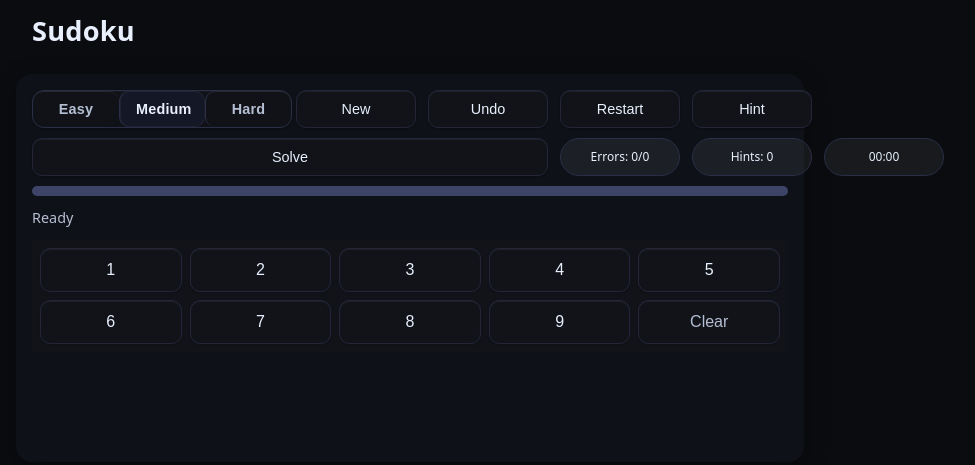
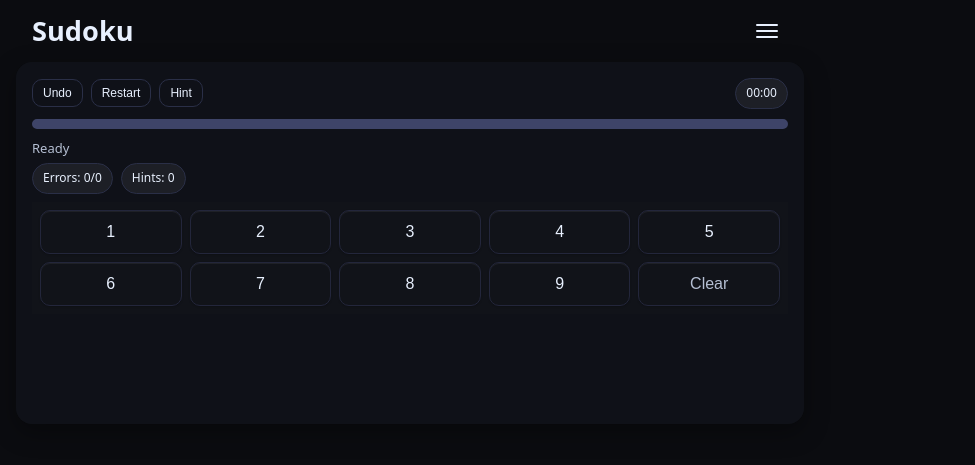
Before and after one commit to helmutbolow/sudoku, a website with bundled scripts: page index.html in a window 1280 px wide. Shown: the whole page, without its empty margins (230-1205 px from the left). Built offline with nearby package versions, Linux system fonts and the light colour scheme.

Commit message:
UI: burger menu for difficulty/new; compact top bar; bottom badges; keep IDs for JS

```diff
--- a/index.html
+++ b/index.html
@@ -11,41 +11,65 @@
     <!-- Header -->
     <header class="site-header">
       <h1>Sudoku</h1>
+
+      <!-- Burger (pure CSS toggle) -->
+      <input id="nav-toggle" class="nav-toggle" type="checkbox" aria-hidden="true" />
+      <label for="nav-toggle" class="burger" aria-label="Menu" title="Menu">
+        <span></span><span></span><span></span>
+      </label>
+
+      <!-- Slide-over menu: Difficulty + New -->
+      <aside class="menu">
+        <div class="menu-head">
+          <span>Game</span>
+          <label for="nav-toggle" class="menu-close" aria-label="Close">✕</label>
+        </div>
+
+        <div id="difficulty-group" class="segmented" role="group" aria-label="Difficulty">
+          <button id="easy" type="button" aria-pressed="false">Easy</button>
+          <button id="medium" type="button" aria-pressed="true">Medium</button>
+          <button id="hard" type="button" aria-pressed="false">Hard</button>
+        </div>
+
+        <button id="new-puzzle" type="button" class="menu-primary">New game</button>
+
+        <p class="menu-hint">
+          Use the top bar for quick controls. This menu is only for difficulty and starting a new
+          game.
+        </p>
+      </aside>
+
+      <!-- Backdrop for the slide-over -->
+      <label for="nav-toggle" class="backdrop" aria-hidden="true"></label>
     </header>
 
     <!-- App Shell -->
     <main>
       <section class="app">
-        <!-- Row 1: Difficulty (segmented) -->
-        <div class="actions" aria-label="Controls">
-          <div id="difficulty-group" class="segmented" role="group" aria-label="Difficulty">
-            <button id="easy" type="button" aria-pressed="false">Easy</button>
-            <button id="medium" type="button" aria-pressed="true">Medium</button>
-            <button id="hard" type="button" aria-pressed="false">Hard</button>
+        <!-- Top bar: tiny controls + clock -->
+        <div class="topbar" aria-label="Quick controls">
+          <div class="top-actions">
+            <button id="undo" type="button" class="tiny">Undo</button>
+            <button id="restart" type="button" class="tiny">Restart</button>
+            <button id="hint" type="button" class="tiny">Hint</button>
           </div>
-
-          <!-- Row 2: Primary actions -->
-          <button id="new-puzzle" type="button">New</button>
-          <button id="undo" type="button">Undo</button>
-          <button id="restart" type="button">Restart</button>
-          <button id="hint" type="button">Hint</button>
-          <button id="solve-board" type="button">Solve</button>
-
-          <!-- Row 3: Badges (status counters) -->
-          <div id="error-badge" class="badge" title="Errors">Errors: 0/0</div>
-          <div id="hint-badge" class="badge" title="Hints">Hints: 0</div>
-          <div id="clock-badge" class="badge" title="Time">00:00</div>
+          <div id="clock-badge" class="chip" title="Time">00:00</div>
         </div>
 
         <!-- Board -->
         <div id="board" class="board" aria-label="Sudoku board" role="grid"></div>
 
-        <!-- Status -->
+        <!-- Optional status line (kept for your JS updates) -->
         <div id="status" class="status" aria-live="polite">Ready</div>
+
+        <!-- Bottom chips: Errors + Hints, just above numpad -->
+        <div class="bottom-chips">
+          <div id="error-badge" class="chip" title="Errors">Errors: 0/0</div>
+          <div id="hint-badge" class="chip" title="Hints">Hints: 0</div>
+        </div>
 
         <!-- Numpad -->
         <div id="pad" class="numpad" aria-label="Numpad">
-          <!-- Your JS already wires these by data-value -->
           <button type="button" data-value="1">1</button>
           <button type="button" data-value="2">2</button>
           <button type="button" data-value="3">3</button>
@@ -60,7 +84,7 @@
       </section>
     </main>
 
-    <!-- Overlay (used by your JS for loading/solved/game-over) -->
+    <!-- Overlay used by your JS -->
     <div id="overlay" class="overlay hidden" aria-hidden="true">
       <div class="overlay-card">
         <div class="spinner" aria-hidden="true"></div>
@@ -69,6 +93,7 @@
       </div>
     </div>
 
+    <!-- Your existing logic -->
     <script type="module" src="./src/main.js"></script>
   </body>
 </html>
--- a/styles.css
+++ b/styles.css
@@ -9,8 +9,6 @@
   --text: #e8f0fe;
   --muted: #b5bfd3;
   --primary: #0a84ff;
-  --success: #30d158;
-  --warning: #ff9f0a;
   --danger: #ff6b6b;
   --grid: #2b2f43;
   --grid-strong: #3e4468;
@@ -43,23 +41,134 @@ body {
   touch-action: manipulation;
 }
 
-/* Header/App width capped to viewport */
-.site-header,
-.site-footer,
-.app {
+/* Header */
+.site-header {
+  display: grid;
+  grid-template-columns: 1fr auto;
+  align-items: center;
   width: min(100vw - 16px, calc(var(--board-size) + 2 * var(--pad)));
   margin: 12px auto;
   padding: 0 var(--pad);
 }
-.site-header {
-  display: grid;
-  row-gap: 8px;
-}
 .site-header h1 {
   margin: 0;
   font-size: clamp(22px, 3.4vmin, 32px);
+  font-weight: 800;
+}
+
+/* Burger */
+.nav-toggle {
+  display: none;
+}
+.burger {
+  display: inline-flex;
+  flex-direction: column;
+  gap: 4px;
+  padding: 10px;
+  border-radius: 10px;
+  cursor: pointer;
+}
+.burger span {
+  display: block;
+  width: 22px;
+  height: 2px;
+  background: var(--text);
+  border-radius: 2px;
+}
+.backdrop {
+  position: fixed;
+  inset: 0;
+  background: rgba(0, 0, 0, 0.35);
+  opacity: 0;
+  pointer-events: none;
+  transition: 0.2s;
+}
+.menu {
+  position: fixed;
+  top: 0;
+  right: -320px;
+  height: 100dvh;
+  width: min(88vw, 300px);
+  background: var(--panel);
+  border-left: 1px solid #23263b;
+  box-shadow: -16px 0 32px rgba(0, 0, 0, 0.35);
+  padding: 18px;
+  display: grid;
+  gap: 14px;
+  transition: right 0.25s ease;
+}
+.menu-head {
+  display: flex;
+  justify-content: space-between;
+  align-items: center;
+}
+.menu-head span {
+  opacity: 0.85;
+  font-weight: 700;
+}
+.menu-close {
+  cursor: pointer;
+  opacity: 0.7;
+}
+.menu-primary {
+  background: var(--primary);
+  color: white;
+  border: 0;
+  border-radius: 10px;
+  padding: 12px 14px;
+  font-weight: 700;
+  cursor: pointer;
+}
+.menu-hint {
+  opacity: 0.6;
+  font-size: 12px;
+  margin: 6px 0 0;
+}
+
+.nav-toggle:checked ~ .burger {
+  opacity: 0.9;
+}
+.nav-toggle:checked ~ .menu {
+  right: 0;
+}
+.nav-toggle:checked ~ .backdrop {
+  opacity: 1;
+  pointer-events: auto;
+}
+
+/* Segmented in the menu */
+.segmented {
+  display: inline-flex;
+  align-items: stretch;
+  justify-content: stretch;
+  width: 100%;
+  background: color-mix(in oklab, var(--panel) 94%, transparent);
+  border: 1px solid #2a2f47;
+  border-radius: 12px;
+  overflow: hidden;
+  box-shadow:
+    0 1px 2px rgba(0, 0, 0, 0.25),
+    inset 0 1px 0 rgba(255, 255, 255, 0.04);
+}
+.segmented button {
+  appearance: none;
+  border: 0;
+  background: transparent;
+  padding: 12px 16px;
+  flex: 1 1 auto;
+  min-width: 0;
+  color: var(--muted);
   font-weight: 700;
   letter-spacing: 0.2px;
+  cursor: pointer;
+}
+.segmented button + button {
+  border-left: 1px solid #2a2f47;
+}
+.segmented button.active,
+.segmented button[aria-pressed='true'] {
+  background: color-mix(in oklab, var(--panel-2) 92%, transparent);
+  color: var(--text);
 }
 
 /* App card */
@@ -68,6 +177,7 @@ main {
   place-items: start center;
 }
 .app {
+  width: min(100vw - 16px, calc(var(--board-size) + 2 * var(--pad)));
   padding: var(--pad);
   background: color-mix(in oklab, var(--panel) 92%, transparent);
   border-radius: 16px;
@@ -75,154 +185,39 @@ main {
   backdrop-filter: saturate(160%) blur(18px);
 }
 
-/* Actions */
-.actions {
-  display: grid;
-  grid-template-columns: repeat(auto-fit, minmax(120px, 1fr));
-  gap: 10px;
-  overflow-x: auto;
+/* Topbar (tiny controls + clock) */
+.topbar {
+  display: flex;
+  justify-content: space-between;
+  align-items: center;
+  gap: 12px;
   margin-bottom: 10px;
 }
-.actions::-webkit-scrollbar {
-  display: none;
+.top-actions {
+  display: flex;
+  gap: 8px;
+  flex-wrap: wrap;
 }
-
-.actions button,
-.actions select {
-  background: var(--panel);
+.tiny {
+  background: transparent;
   color: var(--text);
-  border: 1px solid #23263b;
-  padding: 10px 14px;
+  border: 1px solid #2a2f47;
+  padding: 6px 10px;
   border-radius: 10px;
+  font-size: 12px;
   cursor: pointer;
-  transition:
-    background 0.12s ease,
-    border-color 0.12s ease,
-    transform 0.08s ease;
-  box-shadow:
-    0 1px 0 rgba(255, 255, 255, 0.06) inset,
-    0 1px 2px rgba(0, 0, 0, 0.25);
-  font-size: clamp(12px, 1.8vmin, 16px);
 }
-.actions button:hover,
-.actions select:hover {
-  background: var(--panel-2);
-  transform: translateY(-0.5px);
+.tiny:disabled {
+  opacity: 0.5;
 }
-.actions button:disabled {
-  opacity: 0.5;
-  cursor: not-allowed;
-}
-.actions select {
-  appearance: none;
-  -webkit-appearance: none;
-}
-
-/* Segmented difficulty */
-.segmented {
-  display: inline-flex;
-  align-items: stretch;
-  background: color-mix(in oklab, var(--panel) 94%, transparent);
-  border: 1px solid #2a2f47;
-  border-radius: 12px;
-  overflow: hidden;
-  box-shadow:
-    0 1px 2px rgba(0, 0, 0, 0.25),
-    inset 0 1px 0 rgba(255, 255, 255, 0.04);
-  min-width: 260px;
-}
-.segmented button {
-  appearance: none;
-  border: 0;
-  background: transparent;
-  padding: 10px 16px;
-  min-width: 86px;
-  color: var(--muted);
-  font-weight: 700;
-  letter-spacing: 0.2px;
-  cursor: pointer;
-  transition:
-    background 0.12s ease,
-    color 0.12s ease,
-    box-shadow 0.12s ease;
-}
-.segmented button + button {
-  border-left: 1px solid #2a2f47;
-}
-.segmented button:hover {
-  background: rgba(255, 255, 255, 0.04);
-  color: var(--text);
-}
-.segmented button.active,
-.segmented button[aria-pressed='true'] {
-  background: color-mix(in oklab, var(--panel-2) 92%, transparent);
-  color: var(--text);
-  box-shadow: inset 0 0 0 1px rgba(255, 255, 255, 0.05);
-}
-
-/* Make “New” its own row by default (mobile-first) */
-#difficulty-group,
-#new-puzzle,
-#solve-board {
-  grid-column: 1 / -1;
-}
-
-/* Badges */
-.badge {
+.chip {
   padding: 6px 10px;
   border-radius: 999px;
   background: rgba(255, 255, 255, 0.06);
   border: 1px solid #2a2f47;
   color: var(--text);
   font-size: 12px;
-  display: flex;
-  align-items: center;
-  justify-content: center;
   white-space: nowrap;
-}
-.badge.danger {
-  background: rgba(255, 0, 0, 0.08);
-  border-color: rgba(255, 0, 0, 0.35);
-}
-
-/* Desktop layout (stable, no clipping) */
-@media (min-width: 900px) {
-  .actions {
-    overflow: visible;
-    grid-template-columns: repeat(7, minmax(120px, 1fr));
-    column-gap: 12px;
-    row-gap: 10px;
-    margin-bottom: 10px;
-  }
-  /* Row 1 */
-  #difficulty-group {
-    grid-column: 1 / 3;
-  }
-  #new-puzzle {
-    grid-column: 3 / 4;
-  }
-  #undo {
-    grid-column: 4 / 5;
-  }
-  #restart {
-    grid-column: 5 / 6;
-  }
-  #hint {
-    grid-column: 6 / 7;
-  }
-  /* Row 2 */
-  #solve-board {
-    grid-column: 1 / 5;
-  }
-  #error-badge {
-    grid-column: 5 / 6;
-  }
-  #hint-badge {
-    grid-column: 6 / 7;
-  }
-  #clock-badge {
-    grid-column: 7 / 8;
-  }
 }
 
 /* Board */
@@ -243,14 +238,12 @@ main {
   place-items: center;
   position: relative;
 }
-/* vertical strong borders */
 .cell:nth-child(3n) {
   border-right: 4px solid var(--grid-strong);
 }
 .cell:nth-child(9n + 1) {
   border-left: 4px solid var(--grid-strong);
 }
-/* horizontal strong borders */
 .cell::after {
   content: '';
   position: absolute;
@@ -265,7 +258,6 @@ main {
 .cell[data-row='8']::after {
   border-bottom: 4px solid var(--grid-strong);
 }
-/* selections & highlights */
 .cell.selected {
   outline: 3px solid color-mix(in oklab, var(--primary) 70%, transparent);
   outline-offset: -3px;
@@ -277,7 +269,7 @@ main {
   box-shadow: inset 0 0 0 2px var(--primary);
 }
 
-/* Inputs (iOS-safe, no sliced digits) */
+/* Cell input (iOS-safe) */
 .cell input {
   display: block;
   width: 100%;
@@ -299,10 +291,10 @@ main {
   text-rendering: optimizeLegibility;
   text-shadow: 0 0 0 currentColor;
   -webkit-text-stroke: 0.2px transparent;
+  caret-color: transparent;
+  pointer-events: auto;
   backface-visibility: visible;
   transform: none;
-  caret-color: transparent;
-  pointer-events: auto;
 }
 .cell input[readonly] {
   color: var(--muted);
@@ -320,30 +312,28 @@ main {
   font-weight: 800;
 }
 .cell.mistake {
-  box-shadow: inset 0 0 0 2px color-mix(in oklab, var(--warning) 80%, transparent);
-}
-.cell.mistake-flash {
-  animation: mistakeFlash 0.26s ease;
-}
-@keyframes mistakeFlash {
-  0% {
-    box-shadow: 0 0 0 0 rgba(255, 0, 0, 0.6);
-  }
-  100% {
-    box-shadow: 0 0 0 10px rgba(255, 0, 0, 0);
-  }
+  box-shadow: inset 0 0 0 2px color-mix(in oklab, var(--danger) 35%, transparent);
 }
 
-/* Status */
+/* Status line (optional) */
 .status {
-  margin-top: 12px;
+  margin: 10px 0 6px;
   color: var(--muted);
-  font-size: clamp(12px, 1.8vmin, 15px);
+  font-size: 13px;
+}
+
+/* Bottom chips above numpad */
+.bottom-chips {
+  display: flex;
+  gap: 8px;
+  justify-content: flex-start;
+  align-items: center;
+  flex-wrap: wrap;
+  margin-bottom: 8px;
 }
 
 /* Numpad */
 .numpad {
-  margin-top: 12px;
   display: grid;
   grid-template-columns: repeat(5, 1fr);
   gap: 8px;
@@ -361,7 +351,7 @@ main {
   border: 1px solid #23263b;
   border-radius: 10px;
   padding: 10px 0;
-  font-size: 16px; /* 16px: avoids iOS zoom */
+  font-size: 16px;
   cursor: pointer;
   touch-action: manipulation;
   transition:
@@ -383,7 +373,7 @@ main {
   color: var(--muted);
 }
 
-/* Overlay */
+/* Overlay (unchanged) */
 .overlay {
   position: fixed;
   inset: 0;
@@ -428,35 +418,7 @@ main {
   border-radius: 8px;
 }
 
-/* Mobile/desktop spacing budgets (single source of truth) */
+/* Layout budget so sticky pad doesn’t cover board */
 .app {
   padding-bottom: calc(110px + env(safe-area-inset-bottom));
-} /* enough space so sticky pad never covers the board */
-.main,
-.content,
-.board-wrap {
-  max-height: calc(100dvh - 220px);
-  overflow: auto;
 }
-
-/* iOS-only: never 3D-transform text */
-@supports (-webkit-touch-callout: none) {
-  .app,
-  .board,
-  .cell input {
-    transform: none !important;
-    backface-visibility: visible !important;
-  }
-}
-
-/* Touch devices: (optional) route taps to cell if you still see keyboard popups
-   NOTE: your JS already avoids focusing inputs on coarse pointers. Keep inputs clickable. */
-/* @media (hover:none) and (pointer:coarse){ .cell input{pointer-events:none} } */
-
-/* General mobile niceties */
-button {
-  font-size: 16px;
-} /* iOS: avoid zoom on buttons */
-* {
-  -webkit-tap-highlight-color: transparent;
-}
```
